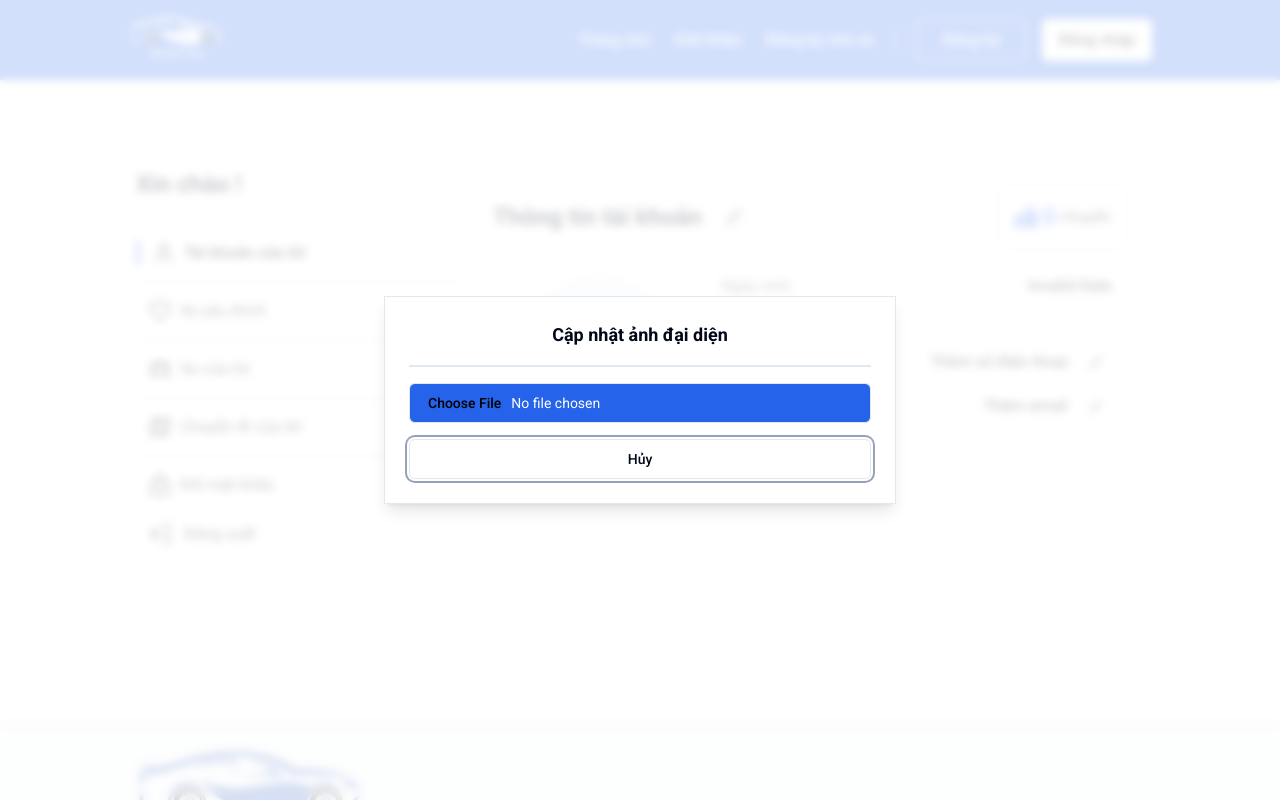
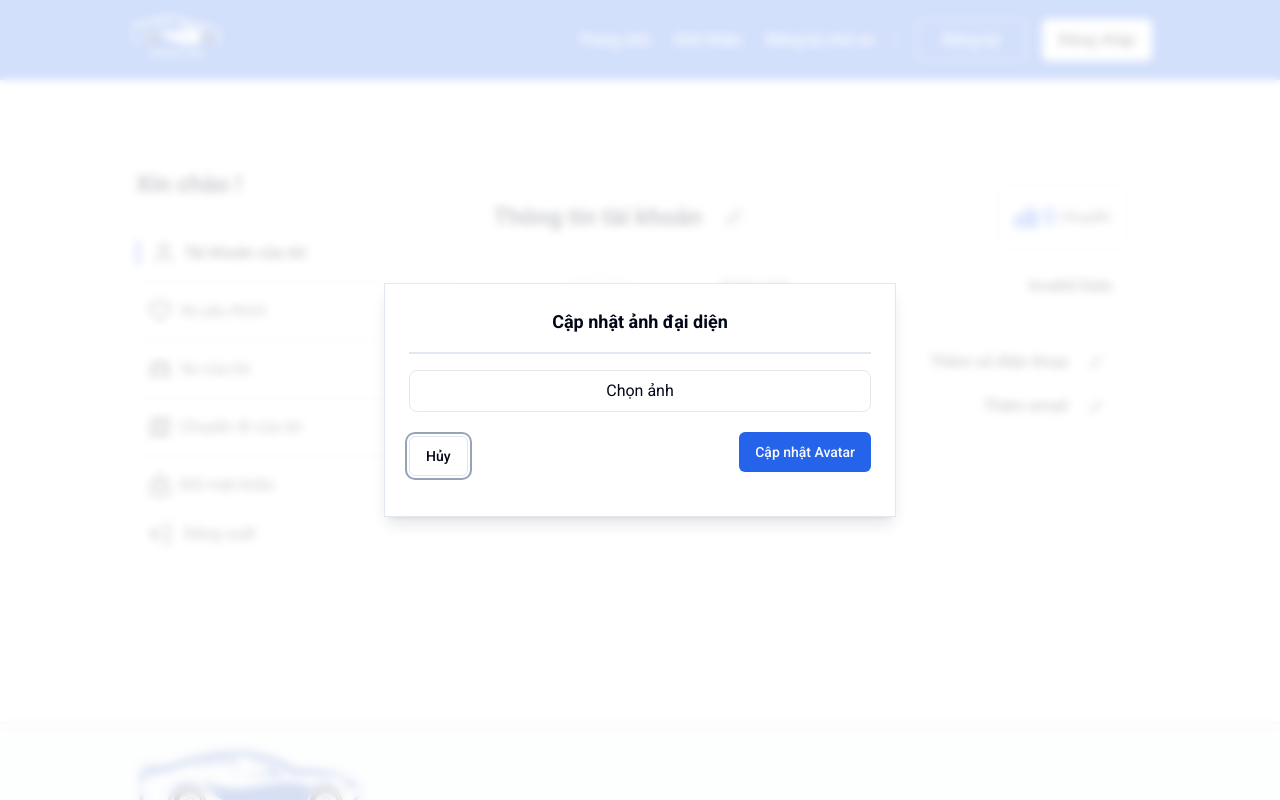
Before and after one commit to thienphuoc03/rental-cars-frontend, a Next.js app: page /profile in a window 1280 px wide. Both pictures are taken after a click on the element 599 px from the left and 347 px from the top of the page. Built offline with nearby package versions, Linux system fonts and the light colour scheme; no server answers.

Commit message:
feat: upload avatar

```diff
--- a/next.config.js
+++ b/next.config.js
@@ -9,15 +9,15 @@ const nextConfig = {
     includePaths: [path.join(__dirname, 'styles')],
   },
   images: {
-    remotePatterns: [
-      {
-        protocol: 'https',
-        hostname: 'res.cloudinary.com',
-        port: '',
-        pathname:
-          '/dj1v6wmjv/image/upload/v1700748175/rental-cars-cloudinary/**',
-      },
-    ],
+    domains: ['res.cloudinary.com'],
+    // remotePatterns: [
+    //   {
+    //     protocol: 'https',
+    //     hostname: 'res.cloudinary.com',
+    //     port: '',
+    //     pathname: 'dj1v6wmjv/image/upload/**',
+    //   },
+    // ],
   },
 };
 
--- a/package.json
+++ b/package.json
@@ -9,6 +9,8 @@
     "lint": "next lint"
   },
   "dependencies": {
+    "@cloudinary/react": "^1.11.2",
+    "@cloudinary/url-gen": "^1.13.0",
     "@hookform/resolvers": "^3.3.2",
     "@radix-ui/react-alert-dialog": "^1.0.5",
     "@radix-ui/react-avatar": "^1.0.4",
--- a/src/components/Username.tsx
+++ b/src/components/Username.tsx
@@ -2,7 +2,9 @@ import { ClassValue } from 'clsx';
 import Link from 'next/link';
 import React, { useEffect, useState } from 'react';
 
+import { GET_USER_BY_USERNAME } from '@/lib/api-constants';
 import { cn } from '@/lib/utils';
+import { API } from '@/services';
 
 import { Avatar, AvatarFallback, AvatarImage } from './ui/avatar';
 import { Skeleton } from './ui/skeleton';
@@ -13,13 +15,22 @@ const Username = ({ className }: { className?: ClassValue }) => {
   );
   const [avatarUrl, setAvatarUrl] = useState<string>('thienphuoc');
 
+  const getUserByUsername = async () => {
+    const userInfo: any = JSON.parse(localStorage.getItem('user') || '{}');
+
+    const { data } = await API.get(
+      GET_USER_BY_USERNAME + `/${userInfo?.username}`,
+    );
+
+    if (data) {
+      setAvatarUrl(data?.avatarUrl);
+      setUsername(data?.username);
+    }
+  };
+
   // get user from local storage
   useEffect(() => {
-    const userInfo: any = JSON.parse(localStorage.getItem('user') || '{}');
-    if (userInfo?.avatarUrl !== null) {
-      setAvatarUrl(userInfo?.avatarUrl);
-    }
-    setUsername(userInfo?.username);
+    getUserByUsername();
   }, []);
 
   return (
--- a/src/components/profile/AvatarDialog.tsx
+++ b/src/components/profile/AvatarDialog.tsx
@@ -1,11 +1,13 @@
 'use client';
 
-import { Camera } from 'lucide-react';
+import { Camera, Loader2 } from 'lucide-react';
 import Image from 'next/image';
 import React, { useEffect, useState } from 'react';
+import { toast } from 'sonner';
 
 import {
   AlertDialog,
+  AlertDialogAction,
   AlertDialogCancel,
   AlertDialogContent,
   AlertDialogDescription,
@@ -15,7 +17,9 @@ import {
   AlertDialogTrigger,
 } from '@/components/ui/alert-dialog';
 import { Input } from '@/components/ui/input';
+import { UPLOAD_AVATAR } from '@/lib/api-constants';
 import { cn } from '@/lib/utils';
+import { API } from '@/services';
 
 const AvatarDialog = ({
   src,
@@ -24,7 +28,10 @@ const AvatarDialog = ({
   src: string;
   className: string;
 }) => {
+  const [isOpen, setIsOpen] = useState<boolean>(false);
+  const [isLoading, setIsLoading] = useState<boolean>(false);
   const [avatarUrl, setAvatarUrl] = useState<string>(src);
+  const [fileImage, setFileImage] = useState<any>(null);
 
   useEffect(() => {
     setAvatarUrl(src);
@@ -32,6 +39,9 @@ const AvatarDialog = ({
 
   function handleFileChange(e: any) {
     const file = e.target.files[0];
+
+    setFileImage(file);
+
     const reader = new FileReader();
     reader.readAsDataURL(file);
     reader.onload = () => {
@@ -41,10 +51,48 @@ const AvatarDialog = ({
 
   function handleCancer() {
     setAvatarUrl(src);
+    setIsLoading(false);
+  }
+
+  async function handleUploadAvatar() {
+    setIsLoading(true);
+    setIsOpen(true);
+    try {
+      const formData = new FormData();
+      formData.append('file', fileImage);
+
+      const avatar = await API.patch(
+        UPLOAD_AVATAR,
+        {
+          file: formData.get('file'),
+        },
+        {
+          headers: {
+            'Content-Type': 'multipart/form-data',
+          },
+        },
+      );
+
+      if (avatar.status === 200) {
+        toast.success('Cập nhật ảnh đại diện thành công');
+        setIsOpen(false);
+        setIsLoading(false);
+      } else {
+        toast.error('Cập nhật ảnh đại diện thất bại');
+        setIsLoading(false);
+        setIsOpen(true);
+      }
+      window.location.reload();
+    } catch (error: any) {
+      toast.error(error?.error, { description: error?.message });
+    } finally {
+      setIsOpen(false);
+      setIsLoading(false);
+    }
   }
 
   return (
-    <AlertDialog>
+    <AlertDialog open={isOpen} onOpenChange={setIsOpen}>
       <AlertDialogTrigger asChild>
         <div className={cn('flex items-center justify-center', className)}>
           <Camera className="h-8 w-8 text-gray-300" />
@@ -60,13 +108,40 @@ const AvatarDialog = ({
           )}
         </AlertDialogDescription>
         <AlertDialogFooter>
+          <div className="my-4 flex w-full items-center justify-between gap-3">
             <AlertDialogCancel onClick={handleCancer}>Hủy</AlertDialogCancel>
+            <AlertDialogAction
+              onClick={handleUploadAvatar}
+              disabled={isLoading}
+              asChild
+              className="cursor-pointer"
+            >
+              {isLoading ? (
+                <span>
+                  <Loader2 className="mr-2 h-4 w-4 animate-spin" />
+                  Đang cập nhật...
+                </span>
+              ) : (
+                <span>Cập nhật Avatar</span>
+              )}
+            </AlertDialogAction>
+          </div>
+          <div className="w-full text-center">
+            <label
+              htmlFor="files"
+              className="block cursor-pointer rounded-lg border border-gray-200 px-3 py-2"
+            >
+              Chọn ảnh
+            </label>
             <Input
+              id="files"
               type="file"
               onChange={handleFileChange}
               name="avatarUrl"
-            className="mb-2 cursor-pointer bg-primary text-white"
+              className="hidden"
+              placeholder="Chọn ảnh"
             />
+          </div>
         </AlertDialogFooter>
       </AlertDialogContent>
     </AlertDialog>
--- a/src/lib/api-constants.ts
+++ b/src/lib/api-constants.ts
@@ -5,3 +5,5 @@ export const AUTH_SIGNUP = 'auth/signup';
 
 // USERS
 export const GET_USER_BY_USERNAME = 'users/username';
+
+export const UPLOAD_AVATAR = 'users/avatar/upload';
--- a/src/lib/utils.ts
+++ b/src/lib/utils.ts
@@ -5,7 +5,6 @@ export function cn(...inputs: ClassValue[]) {
   return twMerge(clsx(inputs));
 }
 
-// format date to locale string vietnam
 export function formatDate(date: Date) {
   return new Date(date).toLocaleDateString('vi-VN', {
     day: 'numeric',
@@ -29,3 +28,18 @@ export const countDays = (
 
   return Math.ceil((to.getTime() - from.getTime()) / (1000 * 3600 * 24));
 };
+
+export const convertBase64 = (file: any) => {
+  return new Promise((resolve, reject) => {
+    const fileReader = new FileReader();
+    fileReader.readAsDataURL(file);
+
+    fileReader.onload = () => {
+      resolve(fileReader.result);
+    };
+
+    fileReader.onerror = (error) => {
+      reject(error);
+    };
+  });
+};
--- a/src/middleware.ts
+++ b/src/middleware.ts
@@ -12,6 +12,11 @@ export function middleware(request: NextRequest) {
     // Check admin routes for admin role
     if (pathname.startsWith('/admin') && role !== 'ADMIN') {
       return NextResponse.redirect(new URL('/', request.url));
+    } else if (
+      role === 'ADMIN' &&
+      (!pathname.startsWith('/admin') || pathname === '/admin')
+    ) {
+      return NextResponse.redirect(new URL('/admin/dashboard', request.url));
     }
 
     // Allow access to non-admin routes and admin routes for admin users
@@ -26,3 +31,7 @@ export function middleware(request: NextRequest) {
     return NextResponse.next();
   }
 }
+
+export const config = {
+  matcher: ['/((?!_next|api/auth).*)(.+)'],
+};
--- a/src/services/BaseAPI.ts
+++ b/src/services/BaseAPI.ts
@@ -9,8 +9,8 @@ const BE_PORT = process.env.NEXT_PUBLIC_BACKEND_PORT;
 const baseURL = `http://${BE_HOSTNAME}:${BE_PORT}/api/v1/`;
 
 const instance = axios.create({
-  timeout: 10 * 1000,
-  maxContentLength: 10 * 1000,
+  timeout: 60 * 1000 * 3,
+  maxContentLength: 60 * 1000 * 3,
 });
 
 const defaultOptions = {
```
Also changed, not shown: src/services/Cloudinary.ts (added), 1 other file (tests, documents, lock files or other folders). Lines whose indentation alone changed are shown as unchanged.
